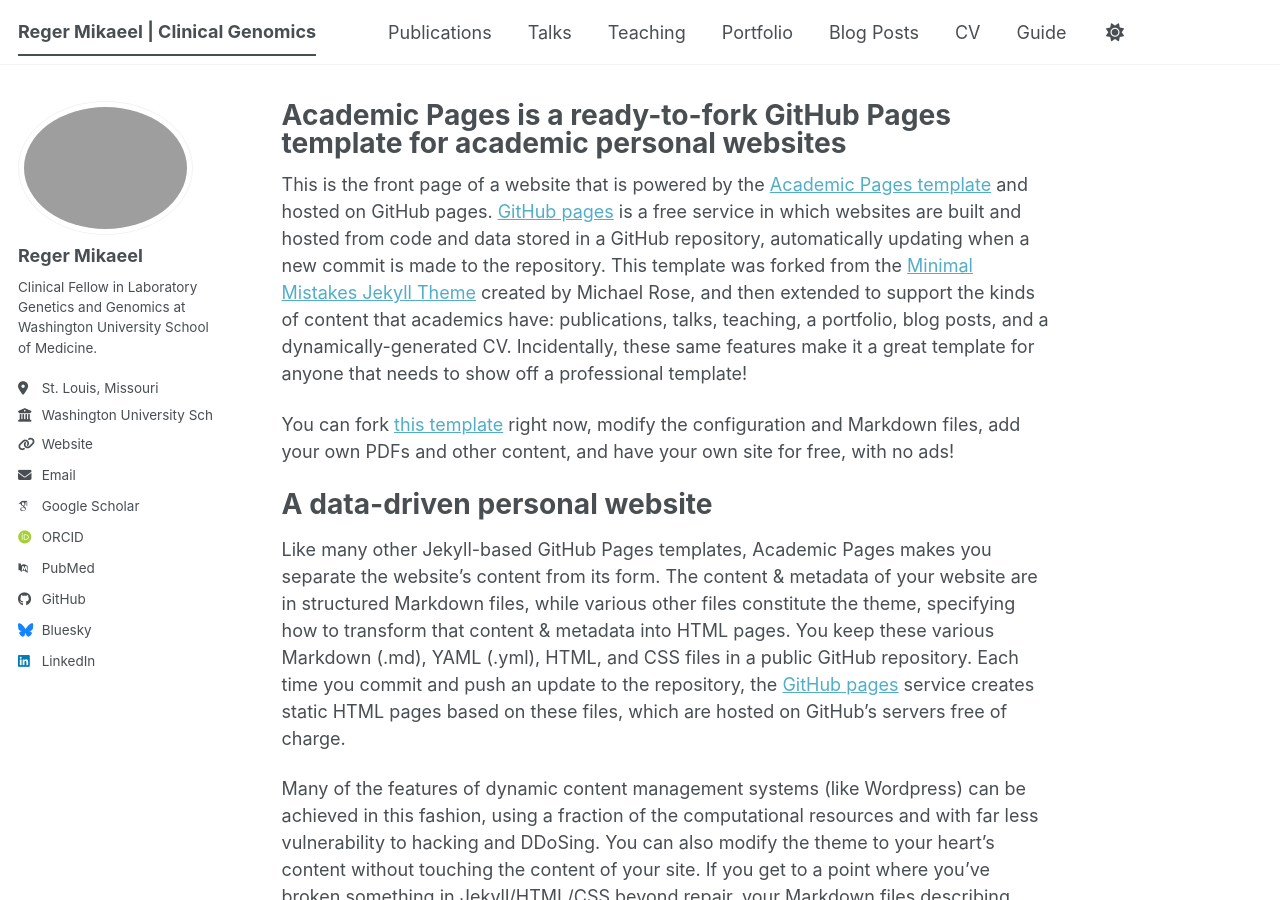
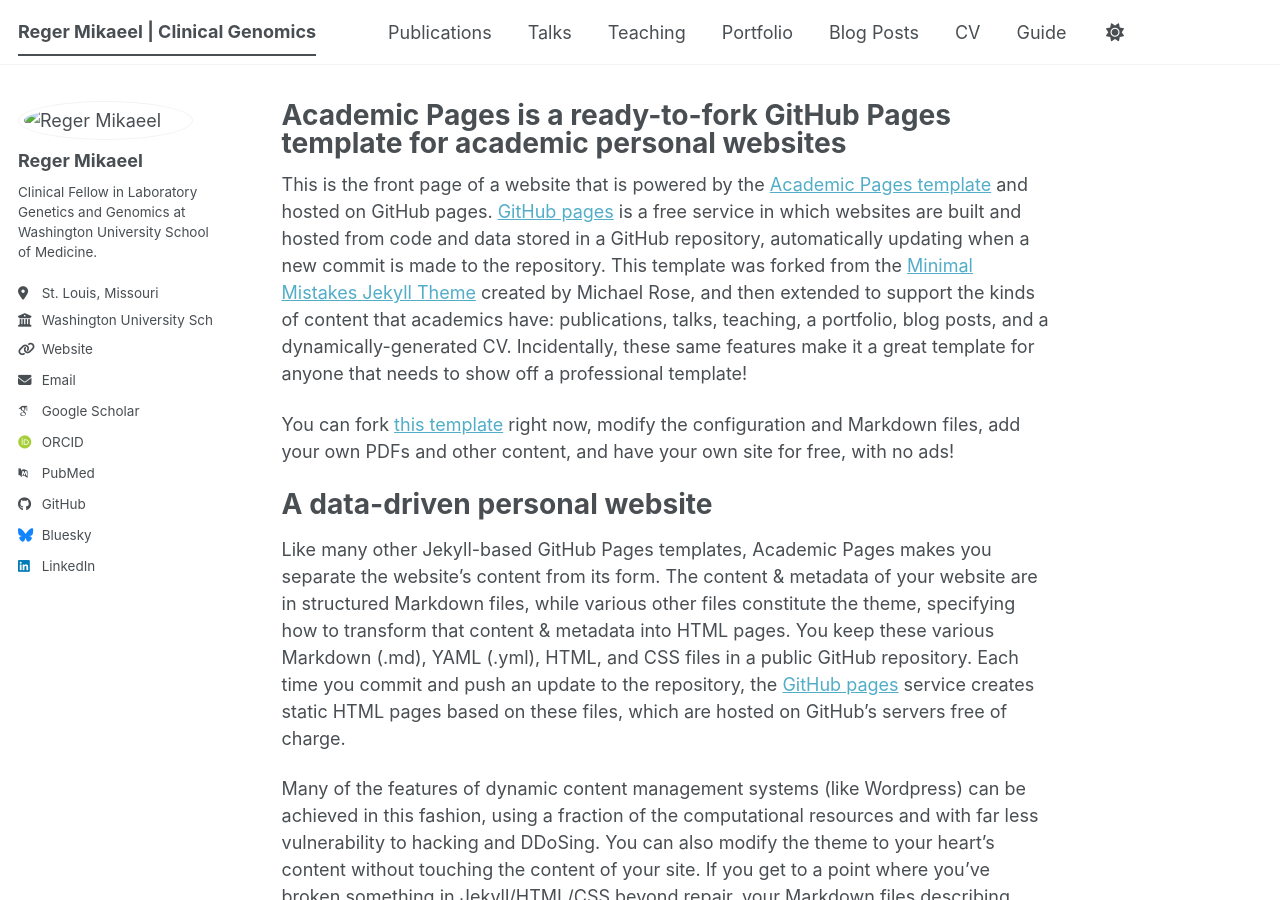
Before and after one commit to RegerMikaeel/RegerMikaeel.github.io, a Jekyll site: the page built from _pages/about.md, in a window 1280 px wide and 900 px high. Built offline with Jekyll 4.4.1, drawn with Linux system fonts in a browser that asks for light colours; some web fonts are replaced; a script bundle is joined from its source files by our own code; library files that are not in the unit come from our copies.

Commit message:
Update _config.yml

```diff
--- a/_config.yml
+++ b/_config.yml
@@ -23,7 +23,7 @@
 #               Additional customization can be done by editing /_includes/author-profile.html
 author:
   # Biographic information
-  avatar           : "/images/profile.jpg"
+  avatar           : "/images/profile.jpg.jpg"
   name             : "Reger Mikaeel"
   pronouns         : # example: "He/Him"
   bio              : "Clinical Fellow in Laboratory Genetics and Genomics at Washington University School of Medicine."
```
